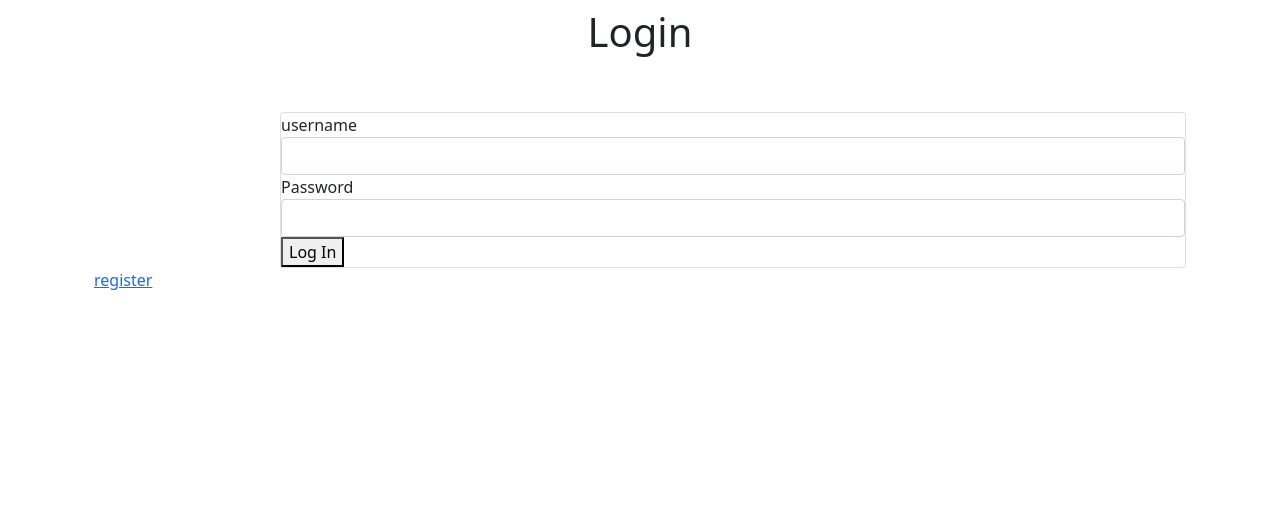
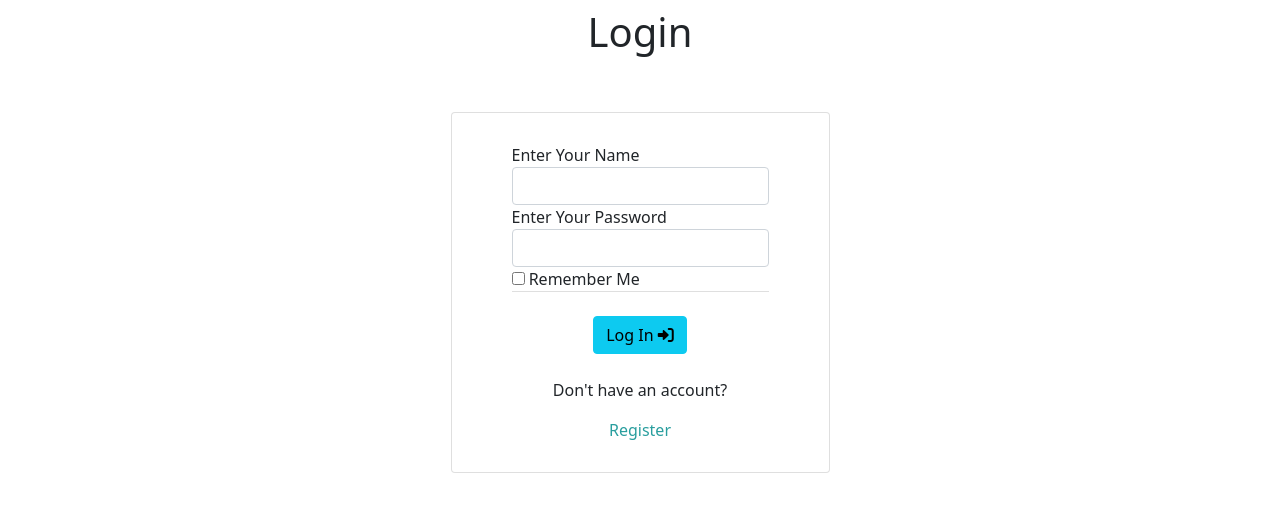
Before and after one commit to Code-Institute-Community/business-analysis-project, a Flask app: page /login in a window 1280 px wide. Shown: the part 56-568 px from the top of the page. Run offline with Flask 2, Linux system fonts and the light colour scheme; some libraries are stand-ins or nearby versions.

Commit message:
Create and test auth routes and forms

```diff
--- a/app.py
+++ b/app.py
@@ -1,3 +1,4 @@
+from curses.ascii import EM
 import os
 from flask import (
                    Flask, flash, redirect, render_template,
@@ -5,12 +6,21 @@ from flask import (
 from flask_pymongo import PyMongo
 from bson.objectid import ObjectId
 from werkzeug.security import generate_password_hash, check_password_hash
+# Import wtforms
+from flask_wtf import FlaskForm
+from wtforms import StringField, PasswordField, BooleanField
+from wtforms.validators import Email, InputRequired, Length
+
+# Import Flask-Bootstrap
+from flask_bootstrap import Bootstrap
+# Import certifi
 import certifi
 
 if os.path.exists("env.py"):
     import env
 
 app = Flask(__name__)
+Bootstrap(app)
 
 app.config["MONGO_DBNAME"] = os.environ.get("MONGO_DBNAME")
 app.config["MONGO_URI"] = os.environ.get("MONGO_URI")
@@ -20,6 +30,14 @@ mongo = PyMongo(app, tlsCAFile=certifi.where())
 collection_name = mongo.db.collection_name
 users = mongo.db.users
 
+class Register(FlaskForm):
+    username = StringField('Enter Your Name', validators=[InputRequired(), Length(min=4, max=15)])
+    password = PasswordField('Enter Your Password', validators=[InputRequired(), Length(min=4, max=15)])
+    email = StringField('email', validators=[InputRequired(), Email(message='Invalid Email'), Length(min=6, max=50)])
+class Login(FlaskForm):
+    username = StringField('Enter Your Name', validators=[InputRequired()])
+    password = PasswordField('Enter Your Password', validators=[InputRequired()])
+    remember = BooleanField('Remember Me')
 
 @app.route("/")
 @app.route("/index")
@@ -27,9 +45,9 @@ def index():
     # users = mongo.db.users.find()
     return render_template('index.html')
 
-
 @app.route("/register", methods=["GET", "POST"])
 def register():
+    form = Register()
     if request.method == "POST":
         # check if username already exists in db
         existing_user = mongo.db.users.find_one(
@@ -48,11 +66,11 @@ def register():
         # put the new user into 'session' cookie
         session["user"] = request.form.get("username").lower()
         flash("Registration Successful!")
-    return render_template("register.html")
-
+    return render_template("register.html", form=form)
 
 @app.route("/login", methods=["GET", "POST"])
 def login():
+    form = Login()
     if request.method == "POST":
         # Check if username already exists in db
         existing_user = mongo.db.users.find_one(
@@ -75,7 +93,7 @@ def login():
             flash("Invalid Username and/or Password")
             return redirect(url_for("login"))
 
-    return render_template("login.html")
+    return render_template("login.html", form=form)
 
 
 @app.route("/logout")
--- a/requirements.txt
+++ b/requirements.txt
@@ -6,13 +6,17 @@ certifi==2021.10.8
 click==8.0.4
 Deprecated==1.2.13
 dnspython==2.2.1
+dominate==2.6.0
+email-validator==1.1.3
 Flask==2.0.3
+Flask-Bootstrap==3.3.7.1
 Flask-Login==0.5.0
 Flask-PyMongo==2.3.0
 Flask-Session==0.4.0
 Flask-SQLAlchemy==2.5.1
 Flask-WTF==1.0.0
 greenlet==1.1.2
+idna==3.3
 itsdangerous==2.1.0
 Jinja2==3.0.3
 MarkupSafe==2.1.0
@@ -26,6 +30,7 @@ redis==4.1.4
 six==1.16.0
 SQLAlchemy==1.4.32
 toml==0.10.2
+visitor==0.1.3
 Werkzeug==2.0.3
 wrapt==1.13.3
 WTForms==3.0.1
--- /dev/null
+++ b/static/css/style.css
@@ -0,0 +1,36 @@
+a.link-text {
+	text-decoration: none;
+	color: rgb(41, 158, 158);
+
+}
+
+a.link-text:hover {
+	color: rgb(16, 99, 99);
+}
+
+
+/* Authentication Forms */
+.card-wrapper {
+    display: flex;
+    justify-content: center;
+}
+
+.card {
+	max-width: 60vw;
+}
+
+form.login-form, form.register-form {
+	margin: 30px 60px;
+}
+
+#loginButton, #registerButton {
+	margin-top: 20px;
+	margin-top: 20px;
+	width: fit-content;
+}
+
+#buttonRow {
+	align-items: center;
+	display: flex;
+	justify-content: center;
+}
--- a/templates/base.html
+++ b/templates/base.html
@@ -5,11 +5,15 @@
 	<meta http-equiv="X-UA-Compatible" content="IE=edge">
 	<!--Bootstrap CDN-->
 	<link href="https://cdn.jsdelivr.net/npm/bootstrap@5.1.3/dist/css/bootstrap.min.css" rel="stylesheet" integrity="sha384-1BmE4kWBq78iYhFldvKuhfTAU6auU8tT94WrHftjDbrCEXSU1oBoqyl2QvZ6jIW3" crossorigin="anonymous">	<meta name="viewport" content="width=device-width, initial-scale=1.0">
-	  {% block title %}
+	<!--Font Awesome-->
+	<link rel="stylesheet" href="https://cdnjs.cloudflare.com/ajax/libs/font-awesome/6.0.0/css/all.min.css" integrity="sha512-9usAa10IRO0HhonpyAIVpjrylPvoDwiPUiKdWk5t3PyolY1cOd4DSE0Ga+ri4AuTroPR5aQvXU9xC6qOPnzFeg==" crossorigin="anonymous" referrerpolicy="no-referrer" />
+	{% block title %}
 	  <title>Business Analysis Project</title>
 	  {% endblock %}
 </head>
+
 {% block styles %}
+<link rel="stylesheet" href="{{ url_for('static', filename='css/style.css') }}">
 {% endblock %}
 
 <body>
--- a/templates/login.html
+++ b/templates/login.html
@@ -1,40 +1,40 @@
 {% extends "base.html" %}
+{% import "bootstrap/wtf.html" as wtf %}
+
 {% block content %}
-
 <div class="container-fluid">
 	<div class="row">
 		<div class="col-12">
 			<h1 class="my-2 text-center">Login</h1>
 		</div>
 	</div>
+</div>
+<div class="container">
 	<div class="row">
-		<div class="col-10 offset-2">
+		<div class="col-12">
 			<div class="card-wrapper mt-5">
 				<div class="card">
-					<form name="login" method="POST" action="{{ url_for('login') }}">
-
-						<label for="username">username</label>
-						<input id="username" name="username" type="text" class="form-control" minlength="5"
-							maxlength="15" pattern="^[a-zA-Z0-9]{5,15}$" required>
-
-
-
-						<label for="password">Password</label>
-						<input id="password" name="password" type="password" class="form-control" minlength="5"
-							maxlength="15" pattern="^[a-zA-Z0-9]{5,15}$" required>
-
-						<button type="submit" class="col s12 btn-large light-blue darken-4 text-shadow">
-							Log In <i class="fas fa-sign-in-alt"></i>
-						</button>
+					<form name="login" method="POST" class="login-form" action="{{ url_for('login') }}">
+						{{ form.hidden_tag() }}
+						{{ wtf. form_field(form.username) }}
+						{{ wtf. form_field(form.password) }}
+						{{ wtf.form_field(form.remember) }}
+						<div class="card-footer bg-transparent">
+							<div class="row" id="buttonRow">
+								<button type="submit" class="btn btn-info my-3" id="loginButton">
+									Log In <i class="fas fa-sign-in-alt"></i>
+								</button>
+							</div>
+						</div>
+						<div class="row d-flex text-center">
+							<div class="col-12">
+								<p>Don't have an account?</p>
+							<a class="link-text" href="{{ url_for('register') }}">Register</a>
+						</div>
 					</form>
 				</div>
 			</div>
 		</div>
 	</div>
-
-	<div class="row">
-		<a href="{{ url_for('register') }}">register</a>
-	</div>
 </div>
-
 {% endblock %}
```
Also changed, not shown: forms.py (+10 -13 lines), models.py (added, +18 -0 lines), templates/register.html (+29 -18 lines), templates/wtf.html (added).
